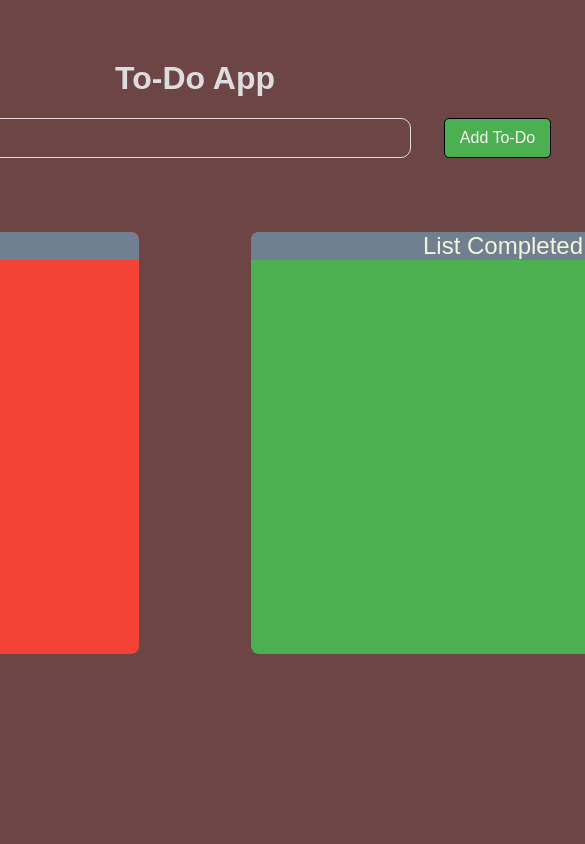
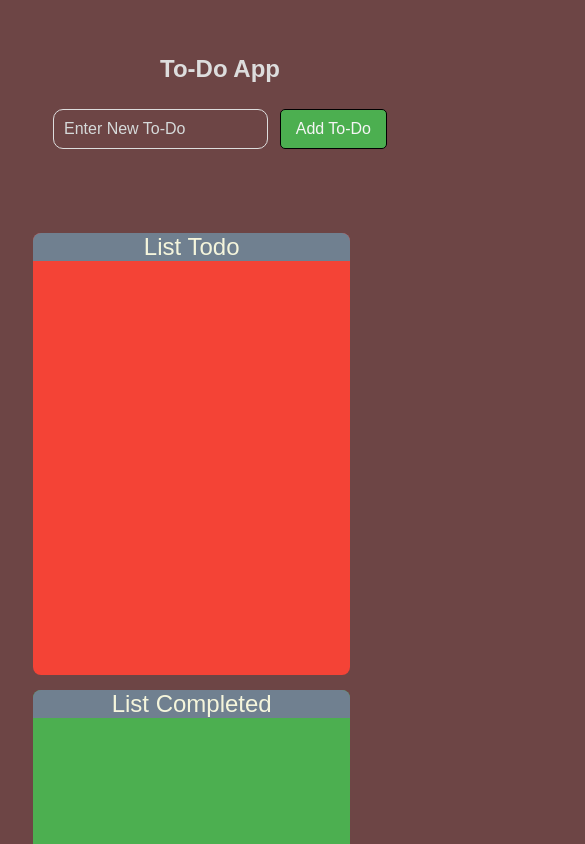
Before and after one commit to AshimKoirala/ToDo-App-Reactjs, a React (Create React App) app: page / in a window 390 px wide. Shown: the top 844 px of the page, 585 px wide, since content can reach past the window. Built offline with nearby package versions, Linux system fonts and the light colour scheme.

Commit message:
responsive design

```diff
--- a/src/App.css
+++ b/src/App.css
@@ -1,6 +1,8 @@
-.upper{
+.upper , .lower{
   padding: 10px;
+  align-items: center;
 }
+
 
 input{
   width:50%;
@@ -32,106 +34,3 @@ input::placeholder{
   color: azure;
   opacity: 0.8;
 }
-.todo-list{
-  list-style: none;
-  padding: 0;
-  margin-top: 20px;
-}
-
-.todo-item{
-  padding: 10px;
-  margin: 5px;
-  background-color:#c1291e;
-  border: 1px solid #ddd;
-  border-radius: 10px;
-  display: flex;
-  justify-content:space-between;
-  align-items: center;
-  margin-bottom: 10px;
-  transition: background-color 0.3s ease-in-out;
-}
-
-.todo-text{
-  flex-grow: 1;
-  font-size: 1.5rem;
-  display: flex;
-  margin-left: 5px;
-  justify-content: flex-start;
-}
-
-.todo-actions{
-  display: flex;
-  justify-content: flex-end;
-  gap: 10px;
-
-}
-.todo-actions .remove-button{
-  background-color: #f44336;
-}
-
-.todo-actions .remove-button:hover{
-  background-color: #e53835c7;
-}
-
-.todo-action .edit-button{
-  background-color: #6bc46e;
-}
-.todo-action .edit-button:hover{
-  background-color: #a9f6ac;
-}
-
-.todo-edit{
-  display: flex;
-  justify-content: space-between;
-  align-items: center;
-}
-
-.todo-edit input{
-  padding: 5px;
-  font-size: 1.5rem;
-  color: black ;
-  outline: unset;
-  border: hidden;
-}
-.todo-edit-save{
-  display: flex;
-  justify-content: flex-end;
-}
-
-.outer{
-  margin-top: 4rem;
-  width: 100%;
-  /* background-color: white; */
-  display: flex;
-  justify-content: space-between;
-  text-align: center;
-  height: fit-content;
-}
-
-.todo{
-  background-color: #f44336;
-  width: 45%;
-  min-height: 50vh;
-  max-height: fit-content;
-  border-radius: 8px;
-
-}
-
-.completed{
-  background-color: #4caf50;
-  width: 45%;
-  min-height: 50vh;
-  max-height: fit-content;
-  border-radius: 8px;
-}
-
-.completed .todo-item{
-  background-color:#319735;
-}
-
-.todo-header{
-  font-size: 1.5rem;
-  background-color:slategray;
-  color:beige;
-  border-radius: 8px 8px 0 0;
-}
--- /dev/null
+++ b/src/components/ToDoList.css
@@ -0,0 +1,156 @@
+.outer{
+  margin-top: 4rem;
+  width: 90%;
+  /* background-color: white; */
+  display: flex;
+  justify-content: space-between;
+  text-align: center;
+  height: fit-content;
+}
+
+.todo, .completed{
+  width: 45%;
+  min-width:fit-content;
+  min-height: 50vh;
+  max-height: fit-content;
+  border-radius: 8px;
+  padding: 10px;
+  transition: background-color 0.3s ease-in-out;
+
+}
+.todo{
+  background-color: #f44336;
+}
+
+.completed{
+  background-color: #4caf50;
+}
+
+.todo-header{
+  font-size: 1.5rem;
+  background-color:slategray;
+  color:beige;
+  border-radius: 8px 8px 0 0;
+  margin: -10px;
+}
+
+.todo-list{
+  list-style: none;
+  padding: 0;
+  margin-top: 20px;
+}
+
+.todo-item{
+  padding: 10px;
+  margin: 5px;
+  background-color:#c1291e;
+  border: 1px solid #ddd;
+  border-radius: 10px;
+  display: flex;
+  justify-content:space-between;
+  align-items: center;
+  margin-bottom: 10px;
+}
+
+.completed .todo-item{
+  background-color:#319735;
+}
+
+.todo-text{
+  flex-grow: 1;
+  font-size: 1.5rem;
+  display: flex;
+  margin-left: 5px;
+  justify-content: flex-start;
+  word-wrap: break-word;
+}
+
+.todo-actions{
+  display: flex;
+  justify-content: flex-end;
+  gap: 10px;
+
+}
+
+.todo-actions .remove-button{
+  background-color: #f44336;
+}
+
+.todo-actions .remove-button:hover{
+  background-color: #e53835c7;
+}
+
+.todo-action .edit-button{
+  background-color: #6bc46e;
+}
+.todo-action .edit-button:hover{
+  background-color: #a9f6ac;
+}
+
+.todo-edit{
+  display: flex;
+  justify-content: space-between;
+  align-items: center;
+}
+
+.todo-edit input{
+  padding: 5px;
+  font-size: 1.5rem;
+  color: black ;
+  outline: unset;
+  border: hidden;
+}
+.todo-edit-save{
+  display: flex;
+  justify-content: flex-end;
+}
+
+
+@media (max-width: 1040px) {
+  .whole {
+    width: 100%;
+  }
+
+  .upper{
+    width: 100%;
+  }
+
+  input {
+    width: 90%;
+  }
+
+  .outer {
+    flex-direction: column;
+    align-items: center;
+  }
+
+  .todo,
+  .completed {
+    width: 100%;
+    margin-bottom: 15px;
+  }
+}
+
+@media (max-width: 500px) {
+ .whole {
+    width: 100%;
+    padding: 15px;
+  }
+  h1 {
+    font-size: 1.5rem;
+  }
+
+  input {
+    width: 20%;
+  }
+
+  button {
+    width: fit-content;
+    margin-top: 10px;
+  }
+
+  .todo,
+  .completed {
+    width: 90%;
+  }
+}
--- a/src/components/ToDoList.tsx
+++ b/src/components/ToDoList.tsx
@@ -1,4 +1,5 @@
 import React from "react";
+import './ToDoList.css'
 
 interface ToDoListProps {
   todos: string[];
```
